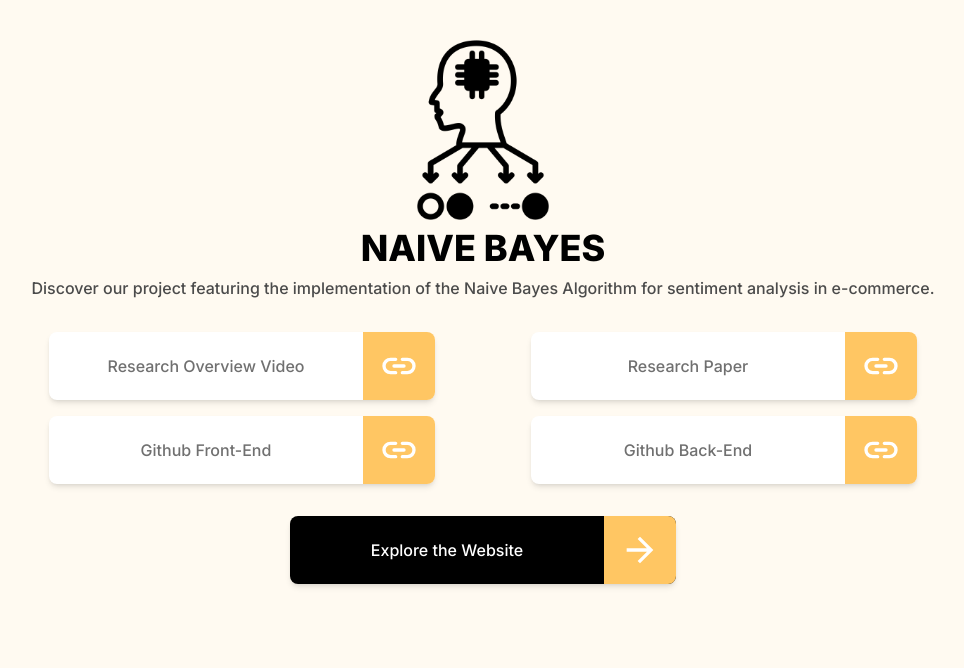
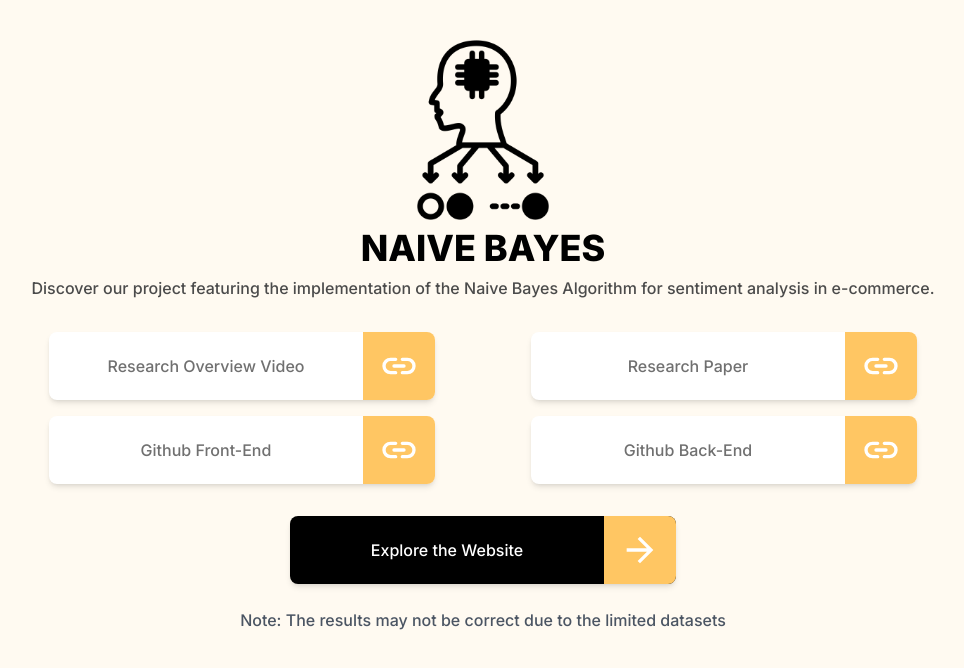
Before and after one commit to NatMin143/NaiveBayesApp, a React (Vite) app: page / in a window 1280 px wide. Shown: the top 668 px of the page, without its empty margins (157-1121 px from the left). Built offline with nearby package versions, Linux system fonts and the light colour scheme.

Commit message:
added noted footer

```diff
--- a/src/assets/components/LandingPage.jsx
+++ b/src/assets/components/LandingPage.jsx
@@ -72,6 +72,10 @@ export default function LandingPage() {
                     </Link>
                 </div>
             </div>
+
+            <footer className='mt-6'>
+                <p className='text-gray-600 font-medium'>Note: The results may not be correct due to the limited datasets</p>
+            </footer>
         </div>
     )
 }
```
